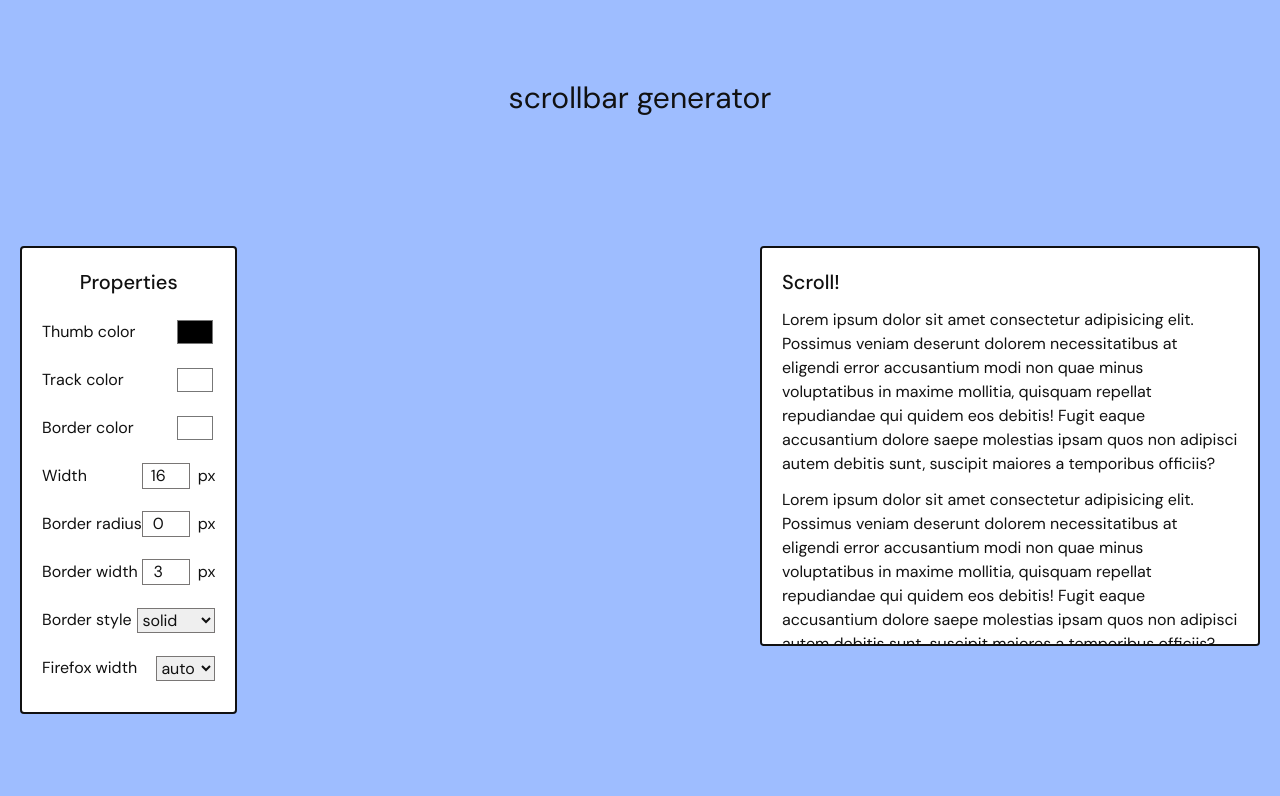
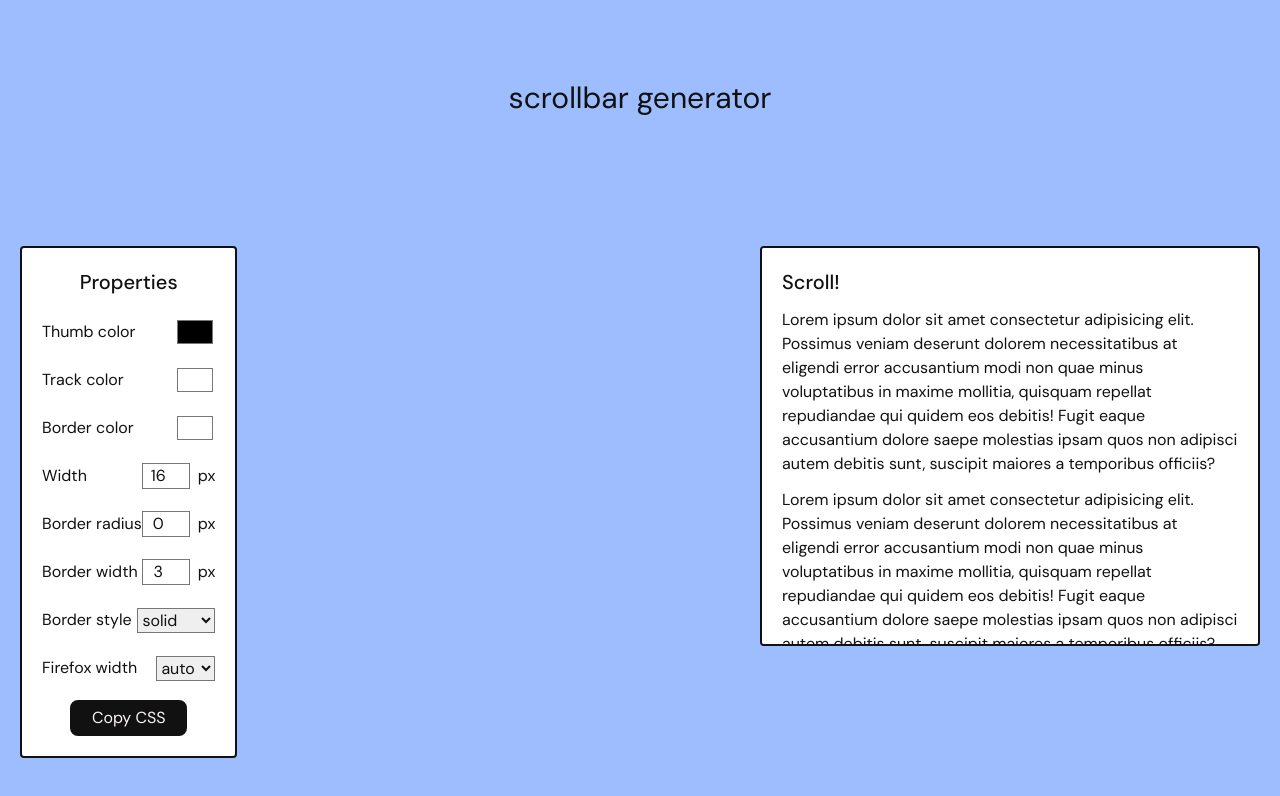
Before and after one commit to ekmas/scrollbar-generator, a React (Vite) app: page / in a window 1280 px wide. Shown: the top 796 px of the page. Built offline with nearby package versions, Linux system fonts and the light colour scheme.

Commit message:
added Button component

```diff
--- /dev/null
+++ b/src/components/Button.jsx
@@ -0,0 +1,46 @@
+import React from 'react'
+import useStore from '../store'
+
+export default function Button() {
+  let thumbColor = useStore((state) => state.thumbColor)
+  let trackColor = useStore((state) => state.trackColor)
+  let borderColor = useStore((state) => state.borderColor)
+  let width = useStore((state) => state.width)
+  let borderRadius = useStore((state) => state.borderRadius)
+  let borderWidth = useStore((state) => state.borderWidth)
+  let borderStyle = useStore((state) => state.borderStyle)
+  let firefoxWidth = useStore((state) => state.firefoxWidth)
+
+  let handleClick = () => {
+    navigator.clipboard.writeText(`
+/* Firefox */
+
+*{
+    scrollbar-width: ${firefoxWidth};
+    scrollbar-color: ${thumbColor} ${trackColor};
+}
+
+/* Other browsers */
+
+*::-webkit-scrollbar{
+    width: ${width}px;
+}
+
+*::-webkit-scrollbar-track{
+    background: ${trackColor};
+}
+
+*::-webkit-scrollbar-thumb{
+    background-color: ${thumbColor};
+    border-radius: ${borderRadius}px;
+    border: ${borderWidth}px ${borderStyle} ${borderColor};
+}`
+    )
+
+    alert('Copied to clipboard')
+  }
+
+  return (
+    <button onClick={handleClick} className='hover:bg-white hover:text-black transition ease-linear text-center border-2 px-5 py-1 mt-2 rounded-lg bg-black text-white border-black mx-auto block'>Copy CSS</button>
+  )
+}
--- a/src/components/Properties.jsx
+++ b/src/components/Properties.jsx
@@ -2,6 +2,7 @@ import React from 'react'
 import ColorProperty from './ColorProperty'
 import NumberProperty from './NumberProperty'
 import SelectProperty from './SelectProperty'
+import Button from './Button'
 
 export default function Properties() {
   return (
@@ -60,6 +61,8 @@ export default function Properties() {
           functionName={'changeFirefoxWidth'}
           options={['auto', 'none', 'thin']}
         />
+
+        <Button />
     </div>
   )
 }
```
